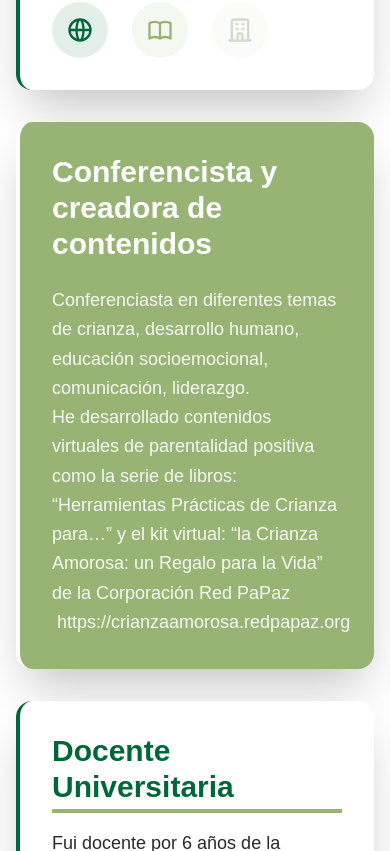
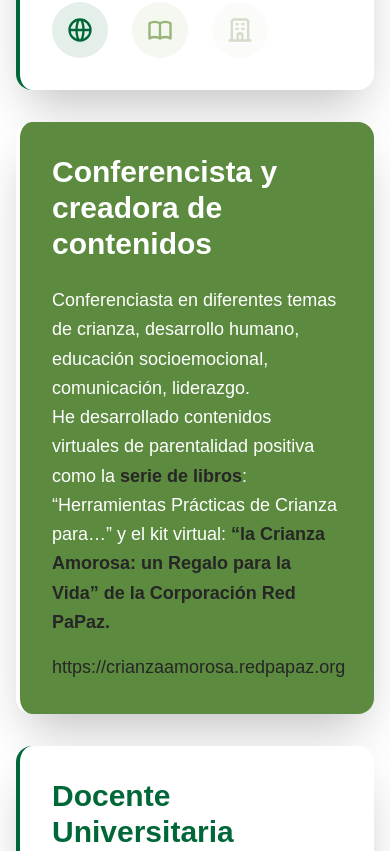
Before and after one commit to sebas2dev/cataSuarez, a Next.js app: page /sobre-mi in a window 390 px wide. Shown: the part 6620-7471 px from the top of the page. Built offline with nearby package versions, Linux system fonts and the light colour scheme.

Commit message:
Fix: spelling correction + applied client feedback

```diff
--- a/src/app/casos-de-exito/page.tsx
+++ b/src/app/casos-de-exito/page.tsx
@@ -515,7 +515,7 @@ const CasosDeExito = () => {
         "El Programa fue creado y desarrollado para la Alcaldía de Barranquilla entre el 2020 y el 2023. Tiene una metodología adaptada del modelo de disciplina positiva con un componente virtual y presencial y un análisis de costo-beneficio para poder impactar a un gran número de familias en condición de vulnerabilidad. En este programa hemos impactado de manera directa más de 2.000 personas.",
       logo: "https://res.cloudinary.com/dqgqrvnnw/image/upload/q_auto:best,f_auto,w_400/v1746026927/images/padres-primera-logo.png",
       videoId: "ESS2hqu7x9s",
-      websiteUrl: "https://crianzaamorosa.redpapaz.org/",
+      websiteUrl: "www.padresdeprimera.com",
       socialLinks: {
         // facebook: "https://www.facebook.com/padresdeprimerabaq",
         instagram: "https://www.instagram.com/padresdeprimerabaq",
@@ -552,7 +552,7 @@ const CasosDeExito = () => {
     {
       title: "CRIANZA POSITIVA Y CONEXIONES INSPIRADORAS",
       description:
-        "Programa de formación en parentalidad positiva implementado con 1.000 familias y 100 docentes de los colegios COSMO SCHOOLS de Medellín, en alianza con la Caja de Compensación COMFAMA.",
+        "programa de formación en parentalidad y educación positiva con 1000 familias y 100 docentes de los Colegios Cosmo Schools de Medellin.",
       images: [
         "https://res.cloudinary.com/dqgqrvnnw/image/upload/q_auto:best,f_auto,w_1200/v1746026927/images/cosmo-1.jpeg",
         "https://res.cloudinary.com/dqgqrvnnw/image/upload/q_auto:best,f_auto,w_1200/v1746026927/images/cosmo-2.jpeg",
@@ -562,7 +562,7 @@ const CasosDeExito = () => {
       logo: "https://res.cloudinary.com/dqgqrvnnw/image/upload/q_auto:best,f_auto,w_400/v1746026927/images/cosmo-logo.png",
       // websiteUrl: "https://crianzaamorosa.redpapaz.org/",
       details:
-        "Soy la autora principal del contenido virtual de crianza amorosa de la Corporación Red Papaz (con alcance LATAM). Es una guía completa para que padres, madres y cuidadores puedan encontrar respuestas a las preguntas más comunes sobre parentalidad y crianza.",
+        "Este proyecto se desarrolló en el 2022 y 2023 con el apoyo de la Caja de Compensación Comfama.",
     },
   ];
 
--- a/src/components/ProgramsDigitalProducts.tsx
+++ b/src/components/ProgramsDigitalProducts.tsx
@@ -48,7 +48,7 @@ export default function PruebasPage() {
       <p>Una colección de 4 libros pensada para madres, padres y cuidadores que quieren
       desarrollar habilidades para ejercer una educación más positiva y amorosa y conectar
       mejor con sus hijos e hijas, educar desde el respeto y tener una experiencia de crianza
-      más satisfactoria e influyente
+      más satisfactoria e influyente.
       </p>
       <p >
       Cada libro ofrece herramientas concretas y prácticas para abordar desafíos y retos comunes de crianza.
@@ -60,7 +60,7 @@ export default function PruebasPage() {
       <ol class="list-decimal pl-6">
       <li>Decir NO sin culpa ni castigos</li>
       <li>Aumentar la autoestima y promover una vida con bienestar, exitosa y feliz</li>
-      <li>Hablar de la sexualidad sin temor ni vergüenza</li>
+      <li>Hablar de sexualidad sin temor ni vergüenza</li>
       <li>Desarrollar la inteligencia emocional para tener éxito y felicidad</li>
       </ol>
       <br>
@@ -96,7 +96,7 @@ export default function PruebasPage() {
     <div className="flex flex-col items-center justify-center min-h-screen bg-gray-100  text-white/90 font-book ">
       <div className="md:max-w-[900px] max-w-[90vw] mx-auto text-gray-600  ">
         <motion.h2
-          className="text-3xl md:text-4xl font-heavy font-futura-pt text-[#006838]  mt-12 md:mt-0 mb-4 text-center relative inline-block left-1/2 transform -translate-x-1/2"
+          className="text-3xl md:text-4xl font-heavy font-futura-pt text-[#006838]  mt-12 mb-4 text-center relative inline-block left-1/2 transform -translate-x-1/2"
           initial={{ opacity: 0, y: 20 }}
           whileInView={{ opacity: 1, y: 0 }}
           viewport={{ once: true }}
@@ -124,8 +124,8 @@ export default function PruebasPage() {
         </p>
         <p className="text-center md:text-left">
           Acompañar la vida de un niño, niña o adolescente es una gran
-          responsabilidad, y todo empieza por nosotros: el ejemplo la lección
-          mas poderosa
+          responsabilidad, y todo empieza por nosotros: El ejemplo da las
+          lecciones más poderosas de la vida.
         </p>
       </div>
       <div className="grid grid-cols-1 sm:grid-cols-2 md:grid-cols-3 gap-8 mt-8 ">
--- a/src/components/ProgramsPresencialProducts.tsx
+++ b/src/components/ProgramsPresencialProducts.tsx
@@ -77,7 +77,7 @@ export default function ProgramsPresencialProducts() {
         </motion.h2>
 
         <p className="text-center text-[#006838] font-bold mb-4">
-          Talleres de crianza y educación positiva para, padres, educadores y
+          Talleres de crianza y educación positiva para padres, educadores y
           organizaciones
         </p>
         <p className="px-4">
--- a/src/components/SobreMiProfessional.tsx
+++ b/src/components/SobreMiProfessional.tsx
@@ -339,7 +339,7 @@ const SobreMiProfessional = () => {
                 </motion.div>
 
                 <motion.div
-                  className="bg-[#98B475] rounded-2xl shadow-2xl text-white relative overflow-hidden group cursor-pointer border-l-4 border-white hover:border-gray-200"
+                  className="bg-[#5C8A3F] rounded-2xl shadow-2xl text-white relative overflow-hidden group cursor-pointer border-l-4 border-white hover:border-gray-200"
                   whileHover={{ y: -5, scale: 1.01 }}
                   transition={{ duration: 0.3 }}
                 >
@@ -348,21 +348,29 @@ const SobreMiProfessional = () => {
                     <h3 className="text-3xl md:text-4xl font-heavy font-futura-pt mb-6">
                       Conferencista y creadora de contenidos
                     </h3>
-                    <p className="font-book font-futura-pt leading-relaxed text-lg md:text-lg opacity-90">
+                    <p className="font-book font-futura-pt leading-relaxed text-lg md:text-lg pb-4">
                       Conferenciasta en diferentes temas de crianza, desarrollo
-                      humano, educación socioemocional, comunicación, liderazgo.{" "}
+                      humano, educación socioemocional, comunicación, liderazgo.
                       <br></br>He desarrollado contenidos virtuales de
-                      parentalidad positiva como la serie de libros:
-                      “Herramientas Prácticas de Crianza para…” y el kit
-                      virtual: “la Crianza Amorosa: un Regalo para la Vida” de
-                      la Corporación Red PaPaz &nbsp;
-                      <a
-                        href="https://crianzaamorosa.redpapaz.org"
-                        target="_blank"
-                      >
-                        https://crianzaamorosa.redpapaz.org
-                      </a>
+                      parentalidad positiva como la{" "}
+                      <strong className="text-neutral-800 ">
+                        serie de libros
+                      </strong>
+                      : “Herramientas Prácticas de Crianza para…” y el kit
+                      virtual:{" "}
+                      <strong className="text-neutral-800 ">
+                        “la Crianza Amorosa: un Regalo para la Vida” de la
+                        Corporación Red PaPaz.
+                      </strong>{" "}
+                      &nbsp;
                     </p>
+                    <a
+                      href="https://crianzaamorosa.redpapaz.org"
+                      target="_blank"
+                      className="text-neutral-800 font-book font-futura-pt leading-relaxed text-lg md:text-lg hover:text-white hover:scale-105 transition"
+                    >
+                      https://crianzaamorosa.redpapaz.org
+                    </a>
                   </div>
                 </motion.div>
 
@@ -458,7 +466,7 @@ const SobreMiProfessional = () => {
                   transition={{ duration: 0.3 }}
                 >
                   <div className="relative p-8 md:p-10">
-                    <div className="absolute inset-0 bg-[#98B475] transform origin-left scale-x-0 group-hover:scale-x-100 transition-transform duration-500" />
+                    <div className="absolute inset-0 bg-[#5C8A3F] transform origin-left scale-x-0 group-hover:scale-x-100 transition-transform duration-500" />
                     <div className="relative z-10">
                       <h4 className="text-2xl md:text-3xl font-heavy font-futura-pt mb-4">
                         Impacto social
@@ -499,7 +507,7 @@ const SobreMiProfessional = () => {
                       viewport={{ once: true }}
                       transition={{ duration: 0.5 }}
                     >
-                      Impacto Social
+                      {/* Impacto Social */}
                     </motion.h3>
                     <motion.p
                       className="text-base md:text-lg font-book font-futura-pt text-white/90"
--- a/src/components/conferencesSection.tsx
+++ b/src/components/conferencesSection.tsx
@@ -28,7 +28,7 @@ export default function ConferencesSection() {
       )}`,
     },
     {
-      title: "Como convertirme en un padre o lider para inspirar",
+      title: "Como convertirme en un padre lider para inspirar",
       imageUrl: `${getCloudinaryUrl(
         "10._cómo_convertirme_en_un_padre_coj0bj"
       )}`,
--- a/src/components/ui/About.tsx
+++ b/src/components/ui/About.tsx
@@ -145,7 +145,7 @@ const About = () => {
                   Desde los 19 años estoy trabajando con programas Sociales y
                   educativos de gran alcance. He trabajado en diferentes
                   contextos educativos y sociales, públicos, privados y
-                  fundacionales”.
+                  fundacionales.
                 </p>
                 {/* <p> También fui docente por 6 años de la Maestría en salud mental de la Universidad Pontificia Bolivariana con la cátedra “Promoción en Salud Mental y Prevención de Trastornos Mentales</p> */}
               </motion.div>
```
Also changed, not shown: src/components/ui/EnhancedSocialCard.tsx (+36 -23 lines).
